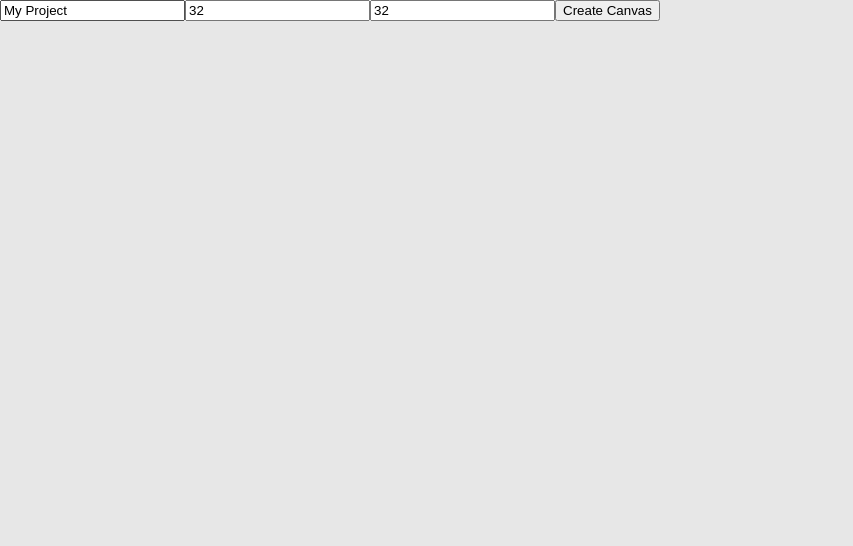
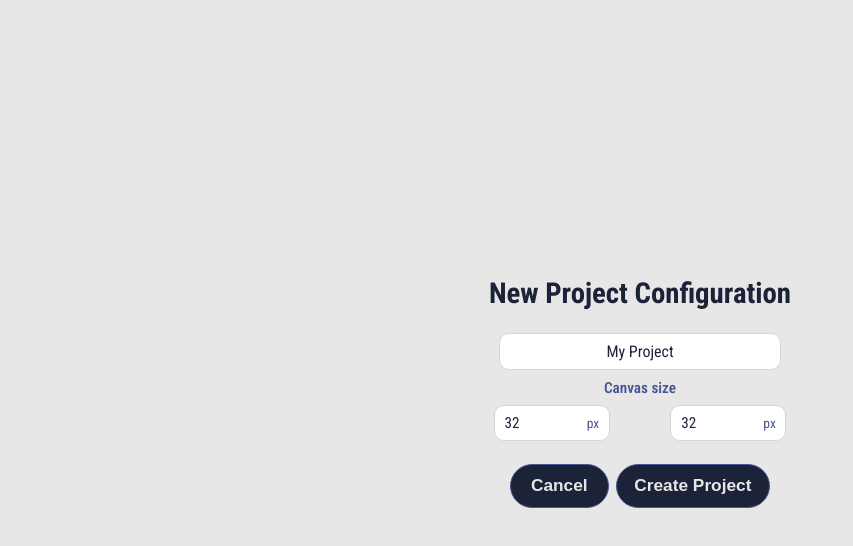
Before and after one commit to EddyMontenegro77/PixelArtStudio, an Angular app in the folder pixel-art-studio/: page /editor in a window 1280 px wide. Shown: the top 546 px of the page, without its empty margins (0-853 px from the left). Built offline with nearby package versions, Linux system fonts and the light colour scheme; no server answers; a web font is replaced by a local one.

Commit message:
Editor UIX fix

```diff
--- a/pixel-art-studio/src/app/pages/editor/editor.html
+++ b/pixel-art-studio/src/app/pages/editor/editor.html
@@ -1,9 +1,36 @@
 @if (!isInitialized) {
   <div class="initialization-panel">
-    <input type="text" [(ngModel)]="projectName" placeholder="Project name" minlength="1" />
-    <input type="number" [(ngModel)]="width" placeholder="Width" min="1" />
-    <input type="number" [(ngModel)]="height" placeholder="Height" min="1" />
-    <button (click)="initializeCanvas()">Create Canvas</button>
+    <h2 class="init-title">New Project Configuration</h2>
+    <input
+      type="text"
+      [(ngModel)]="projectName"
+      placeholder="Project name"
+      class="project-name input-field"
+      minlength="1"
+    />
+    <p class="canvas-size-title">Canvas size</p>
+    <label class="size-field">
+      <input
+        type="number"
+        [(ngModel)]="width"
+        placeholder="Width"
+        class="size-input input-field"
+        min="1"
+      />
+    </label>
+    <label class="size-field">
+      <input
+        type="number"
+        [(ngModel)]="height"
+        placeholder="Height"
+        class="size-input input-field"
+        min="1"
+      />
+    </label>
+    <div class="init-actions">
+      <button type="button" class="return-home-btn bg-btn" routerLink="/">Cancel</button>
+      <button (click)="initializeCanvas()" class="create-canvas-btn bg-btn">Create Project</button>
+    </div>
   </div>
 } @else {
   <div class="editor-container">
--- a/pixel-art-studio/src/app/pages/editor/editor.scss
+++ b/pixel-art-studio/src/app/pages/editor/editor.scss
@@ -2,6 +2,11 @@
   display: flex;
   flex-flow: column nowrap;
   gap: 0.5rem;
+  height: 100dvh;
+  padding: 0.45rem;
+  box-sizing: border-box;
+  overflow: hidden;
+  background-color: var(--editor-bg);
 
   .theme-toggle {
     align-self: flex-start;
@@ -9,39 +14,178 @@
 
   .settings-bar {
     justify-self: flex-start;
+    flex: 0 0 auto;
   }
 
   .edition-panel-container {
-    display: flex;
-    flex-flow: row nowrap;
-    position: relative;
+    display: grid;
+    grid-template-columns: auto minmax(0, 1fr) auto;
+    gap: 0.8rem;
+    flex: 1 1 auto;
+    min-height: 0;
+    align-items: center;
 
     .toolbar {
-      justify-self: flex-start;
-      position: absolute;
-      left: 0;
+      position: relative;
       z-index: 2;
-      padding: 1rem;
+      padding: 0;
+      align-self: center;
     }
 
     .canvas {
-      margin: 0 auto;
+      width: 100%;
+      height: 100%;
+      min-height: 0;
+      min-width: 0;
+      display: flex;
+      align-items: center;
+      justify-content: center;
     }
 
     .project-bar {
-      position: absolute;
-      right: 0;
-      top: 0;
+      position: relative;
       z-index: 2;
+      align-self: center;
     }
   }
 
   .frames-bar {
     justify-self: flex-end;
+    flex: 0 0 auto;
+    min-height: 0;
+  }
+}
+
+@media (max-width: 980px) {
+  .editor-container {
+    height: auto;
+    min-height: 100dvh;
+    overflow-y: auto;
+    padding: 0.35rem;
+    gap: 0.4rem;
+  }
+
+  .editor-container .edition-panel-container {
+    grid-template-columns: 1fr;
+    grid-template-rows: auto minmax(40vh, 1fr) auto;
+    align-items: stretch;
+    gap: 0.5rem;
+  }
+
+  .editor-container .edition-panel-container .toolbar,
+  .editor-container .edition-panel-container .project-bar {
+    width: 100%;
+    justify-self: stretch;
+    display: flex;
+    justify-content: center;
+  }
+
+  .editor-container .edition-panel-container .canvas {
+    min-height: 40vh;
+  }
+
+  .editor-container .frames-bar {
+    width: 100%;
+  }
+}
+
+@media (max-width: 640px) {
+  .editor-container .edition-panel-container {
+    grid-template-rows: auto minmax(34vh, 1fr) auto;
+  }
+
+  .editor-container .edition-panel-container .canvas {
+    min-height: 34vh;
   }
 }
 
 .initialization-panel {
+  display: grid;
+  grid-template-columns: repeat(2, max-content);
+  place-content: center;
+  justify-content: center;
+  align-items: center;
+  justify-items: center;
+  column-gap: 0.35rem;
+  row-gap: 0.45rem;
+  height: 100vh;
+  width: min(94vw, 340px);
+  margin: 0 auto;
+
+  .init-title {
+    grid-column: 1 / -1;
+    margin: 0 0 0.2rem;
+    text-align: center;
+    font-size: 1.8rem;
+    margin-bottom: 1rem;
+    font-weight: 700;
+    color: var(--text);
+  }
+
+  .project-name {
+    grid-column: 1 / -1;
+    width: min(100%, 260px);
+    text-align: center;
+  }
+
+  .canvas-size-title {
+    grid-column: 1 / -1;
+    margin: 0.15rem 0 0.05rem;
+    color: var(--text-muted);
+    font-size: 0.95rem;
+    font-weight: 600;
+  }
+
+  .size-field {
+    position: relative;
+    width: 116px;
+    min-width: 0;
+
+    &::after {
+      content: 'px';
+      position: absolute;
+      right: 0.65rem;
+      top: 50%;
+      transform: translateY(-50%);
+      color: var(--text-muted);
+      font-size: 0.85rem;
+      pointer-events: none;
+    }
+
+    .size-input {
+      width: 100%;
+      padding-right: 1.9rem;
+      font-size: 0.95rem;
+      box-sizing: border-box;
+      appearance: textfield;
+    }
+
+    .size-input::-webkit-outer-spin-button,
+    .size-input::-webkit-inner-spin-button {
+      -webkit-appearance: none;
+      margin: 0;
+    }
+  }
+
+  .init-actions {
+    grid-column: 1 / -1;
+    display: grid;
+    grid-template-columns: 1fr 1fr;
+    gap: 0.45rem;
+    width: min(100%, 260px);
+    justify-items: center;
+    margin: 1rem;
+
+    .return-home-btn,
+    .create-canvas-btn {
+      width: 100%;
+      white-space: nowrap;
+      font-size: 1.08rem;
+      padding: 0.65rem 1.1rem;
+      min-height: 44px;
+    }
+  }
+
   .theme-toggle {
     margin-bottom: 0.5rem;
   }
--- a/pixel-art-studio/src/app/pages/editor/editor.ts
+++ b/pixel-art-studio/src/app/pages/editor/editor.ts
@@ -1,5 +1,6 @@
 import { Component, HostListener, OnInit } from '@angular/core';
 import { FormsModule } from '@angular/forms';
+import { RouterLink } from '@angular/router';
 import { ProjectService } from '../../services/project.service';
 import { Canvas } from '../../components/canvas/canvas';
 import { ToolManagerService } from '../../services/tool-manager.service';
@@ -7,10 +8,11 @@ import { Toolbar } from '../../components/toolbar/toolbar';
 import { Projectbar } from '../../components/projectbar/projectbar';
 import { Settingsbar } from '../../components/settingsbar/settingsbar';
 import { Framesbar } from '../../components/framesbar/framesbar';
+import { TOOL_KEYBINDS } from '../../types/tool.interface';
 
 @Component({
   selector: 'app-editor',
-  imports: [FormsModule, Canvas, Toolbar, Projectbar, Settingsbar, Framesbar],
+  imports: [FormsModule, RouterLink, Canvas, Toolbar, Projectbar, Settingsbar, Framesbar],
   templateUrl: './editor.html',
   styleUrl: './editor.scss',
 })
@@ -80,6 +82,18 @@ export class Editor {
       event.preventDefault();
       event.stopPropagation();
       void this.projectService.saveProject();
+      return;
+    }
+
+    if (!this.isInitialized || ctrlOrMeta || event.altKey) {
+      return;
+    }
+
+    const toolType = TOOL_KEYBINDS[event.key.toUpperCase()];
+    if (toolType) {
+      event.preventDefault();
+      event.stopPropagation();
+      this.toolManagerService.setActiveTool(toolType);
     }
   }
 }
```
